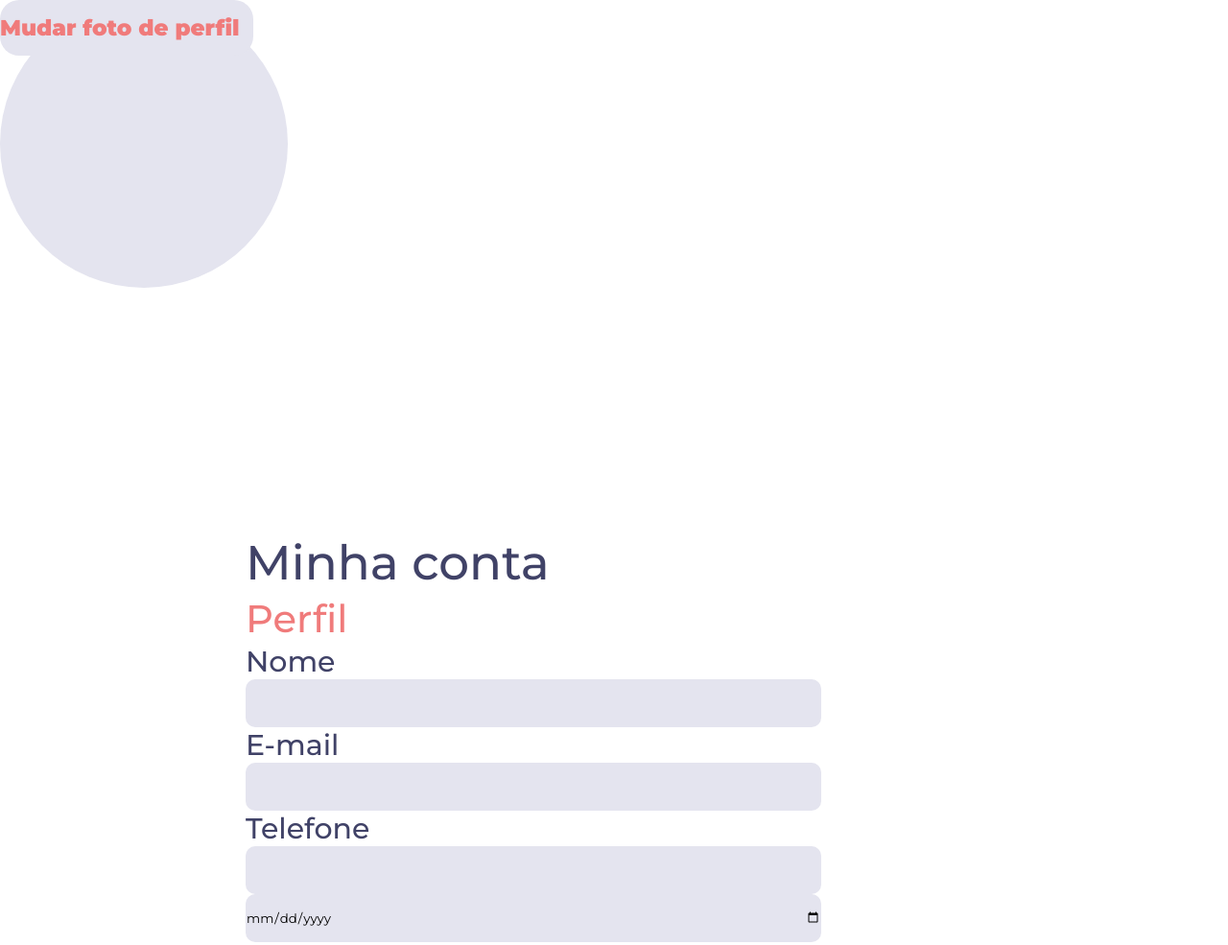
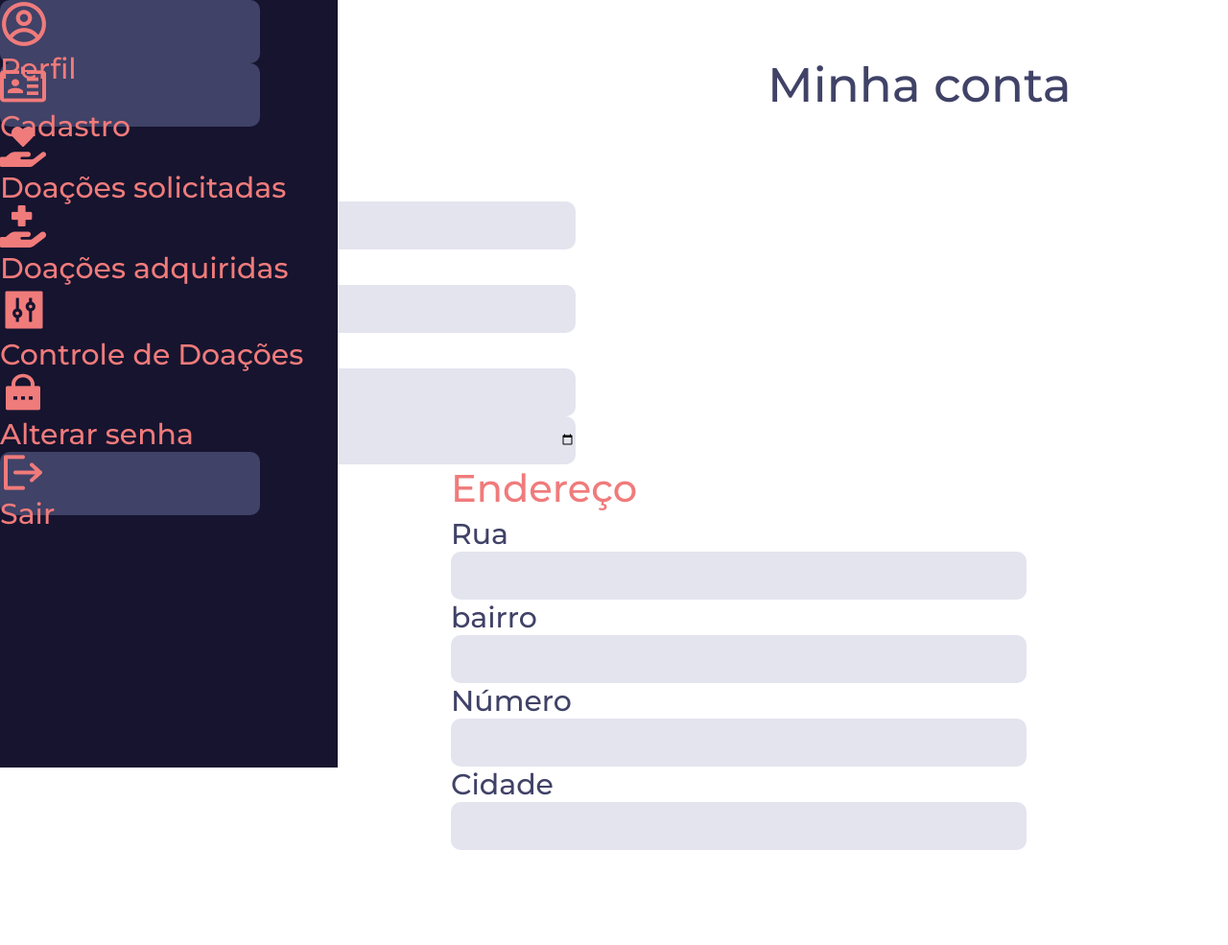
Before and after one commit to Lucaslmp77/yhelp, a plain HTML site: page HTML/conta.html in a window 1280 px wide. Shown: the top 985 px of the page at 96% size. After the commit the page ends 886 px from the top, so only its background shows below. Drawn offline with Linux system fonts and the light colour scheme.

Commit message:
pocisionando elementos (falta sidebar)

```diff
--- a/CSS/conta.css
+++ b/CSS/conta.css
@@ -4,6 +4,10 @@
     margin: 0;
     padding: 0;
     font-family: 'Montserrat', sans-serif;
+}
+
+:root {
+    font-size: 62.5%; /* 1rem = 10px */
 }
 
 section {
@@ -14,9 +18,8 @@ h1 {
     font-family: 'Montserrat', sans-serif;
     font-style: normal;
     font-weight: 500;
-    font-size: 30px;
-    line-height: 37px;
-    display: flex;
+    font-size: 3rem;
+    line-height: 3.7rem;
 
     color: #F07B7B;
 }
@@ -27,9 +30,8 @@ h2 {
     font-weight: 500;
     font-size: 50px;
     line-height: 61px;
-    display: flex;
-    align-items: center;
-    text-align: center;
+    /* text-align: center; */
+    margin-left: 800px;
 
     color: #404267;
 }
@@ -41,10 +43,8 @@ h3 {
     font-family: 'Montserrat';
     font-style: normal;
     font-weight: 500;
-    font-size: 40px;
-    line-height: 49px;
-    display: flex;
-    align-items: center;
+    font-size: 4rem;
+    line-height: 4.9rem;
 
     color: #F07B7B;
 }
@@ -53,11 +53,8 @@ h4 {
     font-family: 'Montserrat';
     font-style: normal;
     font-weight: 800;
-    font-size: 23px;
-    line-height: 28px;
-    display: flex;
-    align-items: center;
-    text-align: center;
+    font-size: 2.3rem;
+    line-height: 2.8rem;
 
     color: #F07B7B;
 }
@@ -66,10 +63,8 @@ p {
     font-family: 'Montserrat';
     font-style: normal;
     font-weight: 500;
-    font-size: 30px;
-    line-height: 37px;
-    display: flex;
-    align-items: center;
+    font-size: 3rem;
+    line-height: 3.7rem;
 
     color: #404267;
 }
@@ -100,7 +95,7 @@ input {
 /* início da sidebar */
 
 .sidebar {
-    visibility: hidden;
+    /* visibility: hidden; */
     position: fixed;
     width: 352px;
     height: 942px;
@@ -114,8 +109,6 @@ input {
 .profile {
     width: 271px;
     height: 66px;
-    left: 37px;
-    top: 181px;
 
     background: #404267;
     border-radius: 10px;
@@ -139,7 +132,7 @@ input {
 
 /* Início das doações solicitadas */
 
-.donations-requested {
+.donations-Requested {
     width: 271px;
     height: 66px;
     left: 51px;
@@ -153,7 +146,7 @@ input {
 
 /* Início das doações adquiridas */
 
-.donations-acquired {
+.donations-Acquired {
     width: 271px;
     height: 66px;
     left: 37px;
@@ -167,7 +160,7 @@ input {
 
 /* Início do controle de doações */
 
-.donation-control {
+.donation-Control {
     width: 271px;
     height: 66px;
     left: 37px;
@@ -181,7 +174,7 @@ input {
 
 /* Início do alterar senha */
 
-.change-password {
+.change-Password {
     width: 271px;
     height: 66px;
     left: 37px;
@@ -211,21 +204,29 @@ input {
 
 /* Início minha conta */
 
-.my-account {
-    display: flex;
-    flex-direction: column;
-    padding: 20%;
+.my-Account {
+    margin-left: 470px;
 }
 
-.profile-picture {
+.profile-Picture {
     width: 300px;
     height: 300px;
-    left: 1530px;
-    top: 288px;
+    margin-left: 660px;
 
     border-radius: 500px;
     background: #E4E4EF;
 }
 
+.change-PFP {
+    margin-right: 500px;
+}
 
 /* Fim minha conta */
+
+/* Início do Endereço */
+
+.address {
+    margin-left: 470px;
+}
+
+/* Fim do Endereço */
```
